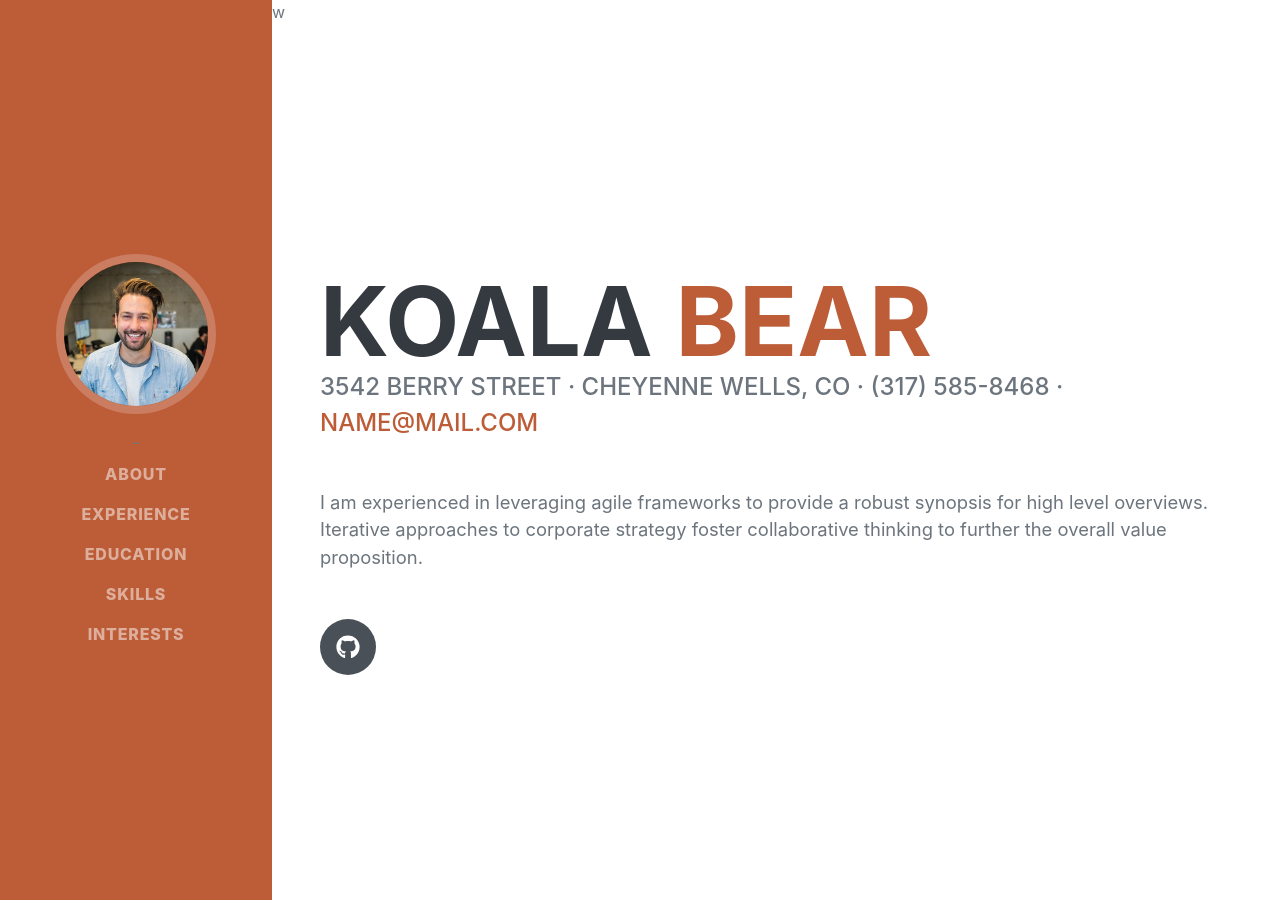
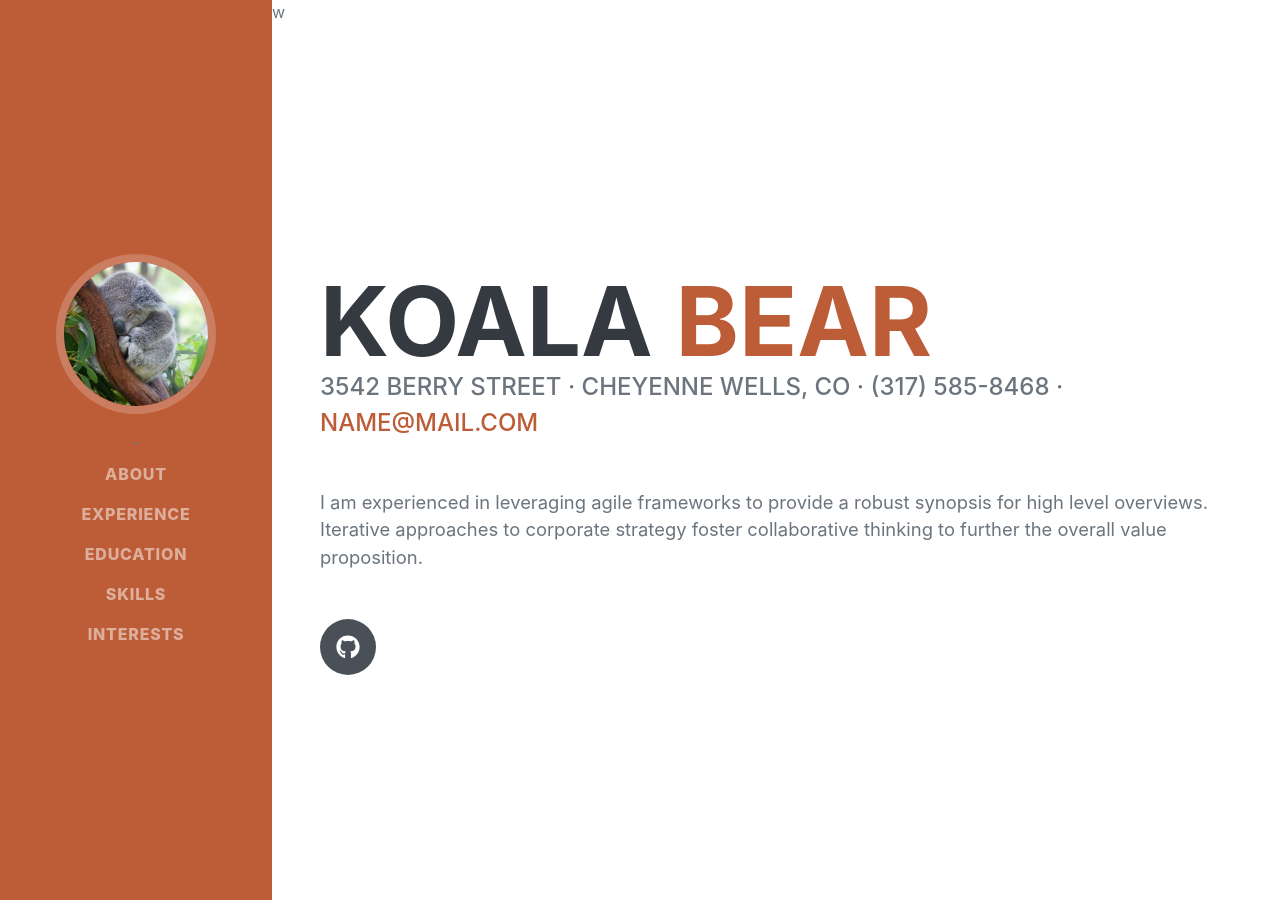
Before and after one commit to KoalaBear/Jekyll-CV, a Jekyll site: the page built from index.md, in a window 1280 px wide and 900 px high. Built offline with Jekyll 4.4.1, drawn with Linux system fonts in a browser that asks for light colours; some web fonts are replaced.

Commit message:
Added my profile picture

```diff
--- a/_layouts/default.html
+++ b/_layouts/default.html
@@ -20,7 +20,7 @@
         <nav class="navbar navbar-expand-lg navbar-dark bg-primary fixed-top" id="sideNav">
             <a class="navbar-brand js-scroll-trigger" href="#page-top">
                 <span class="d-block d-lg-none">{{ page.last-name }} {{ page.first-name }}</span>
-                <span class="d-none d-lg-block"><img class="img-fluid img-profile rounded-circle mx-auto mb-2" src="assets/img/profile.jpg" alt="" /></span>
+                <span class="d-none d-lg-block"><img class="img-fluid img-profile rounded-circle mx-auto mb-2" src="assets/img/profile.jfif" alt="" /></span>
             </a>
 -            <button class="navbar-toggler" type="button" data-toggle="collapse" data-target="#navbarSupportedContent" aria-controls="navbarSupportedContent" aria-expanded="false" aria-label="Toggle navigation"><span class="navbar-toggler-icon"></span></button>
             <div class="collapse navbar-collapse" id="navbarSupportedContent">
```
Also changed, not shown: assets/img/profile.jfif (added), assets/img/profile.jpg (deleted).
